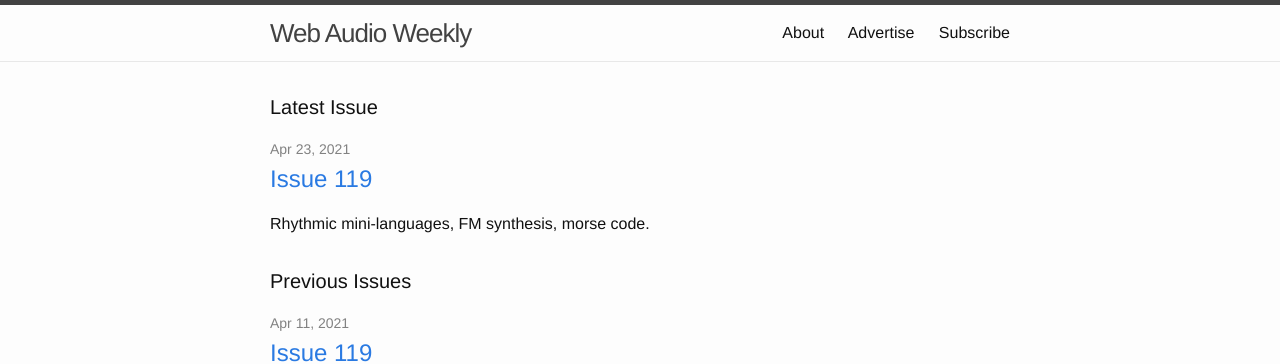
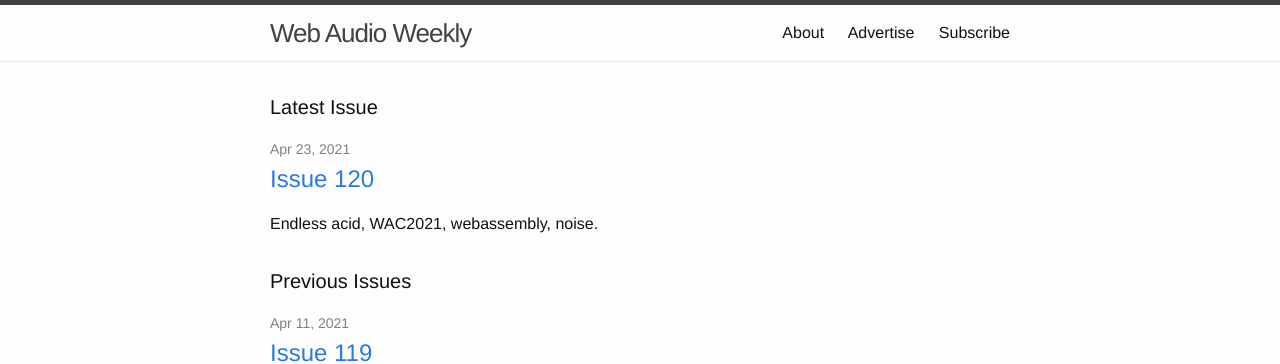
Before and after one commit to chrislo/webaudioweekly, a Jekyll site: the page built from index.html, in a window 1280 px wide and 900 px high. Shown: the top 364 px of the window. Built offline with Jekyll 4.4.1, drawn with Linux system fonts in a browser that asks for light colours.

Commit message:
Fix #120 metadata

```diff
--- a/_posts/2021-04-23-issue-120.markdown
+++ b/_posts/2021-04-23-issue-120.markdown
@@ -1,8 +1,8 @@
 ---
 layout: post
-title: "Issue 119"
-permalink: "/119"
-summary: "Rhythmic mini-languages, FM synthesis, morse code."
+title: "Issue 120"
+permalink: "/120"
+summary: "Endless acid, WAC2021, webassembly, noise."
 ---
 
   <body bgcolor="#FFFFFF" topmargin="0" leftmargin="0" marginheight="0" marginwidth="0" style="font-family: &quot;Helvetica Neue&quot;, &quot;Helvetica&quot;, Helvetica, Arial, sans-serif; -webkit-font-smoothing: antialiased; -webkit-text-size-adjust: none; width: 100% !important; height: 100%; margin: 0; padding: 0;">
```
